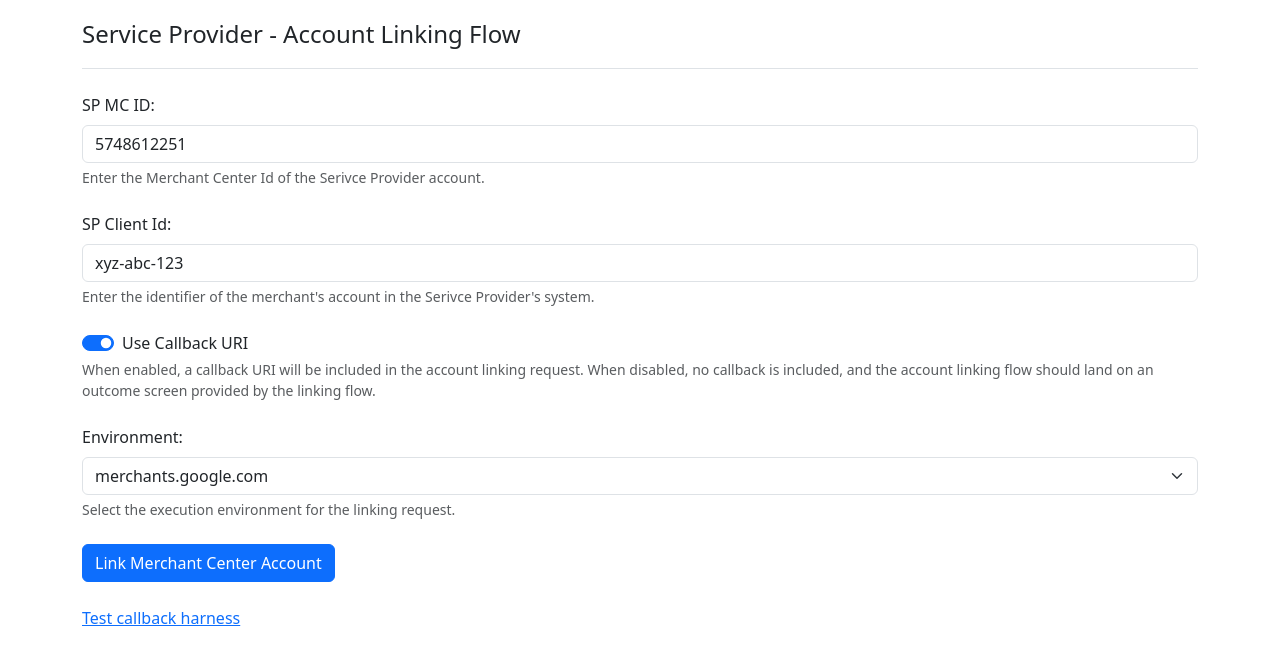
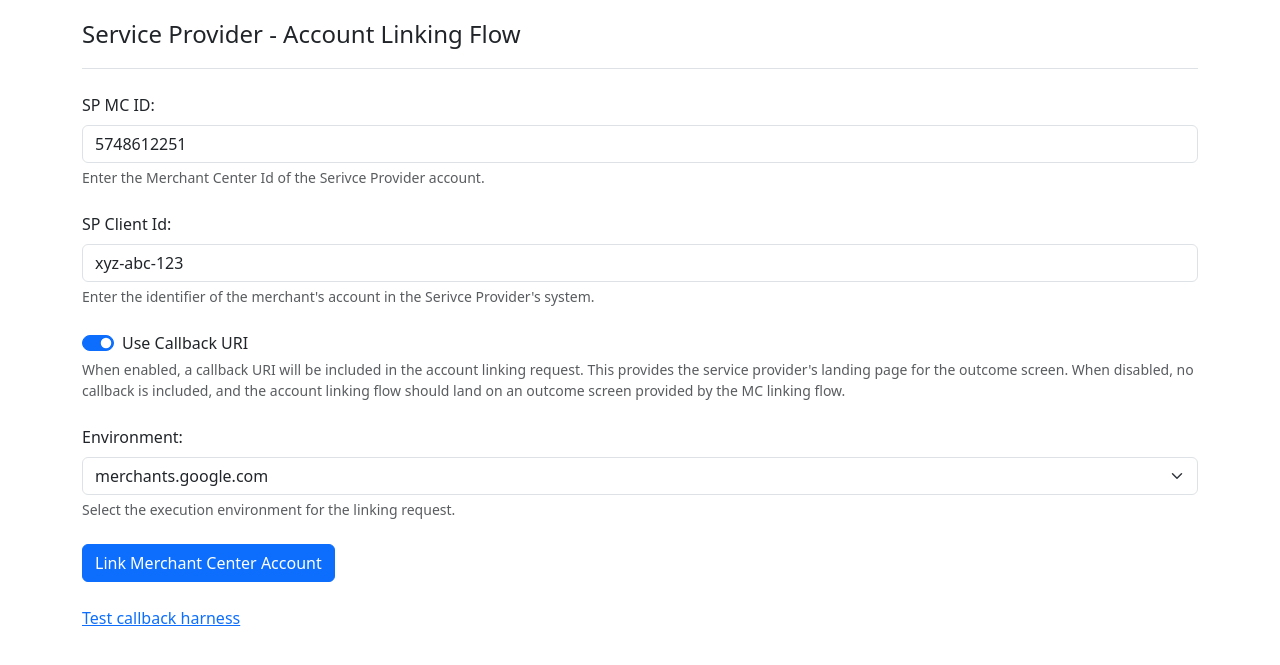
Before and after one commit to dwdii/dwdii.github.io, a Jekyll site: the page sp2/index.html, which Jekyll copies as it is, in a window 1280 px wide. Shown: the top 665 px of the page. Built offline with Jekyll 4.4.1, drawn with Linux system fonts in a browser that asks for light colours.

Commit message:
Update index.html

```diff
--- a/sp2/index.html
+++ b/sp2/index.html
@@ -41,8 +41,8 @@
 				  <label class="form-check-label" for="callbackUriSwitch">Use Callback URI</label>
 				</div>
 				<div id="spmcidHelpBlock" class="form-text">
-					When enabled, a callback URI will be included in the account linking request.
-					When disabled, no callback is included, and the account linking flow should land on an outcome screen provided by the linking flow.
+					When enabled, a callback URI will be included in the account linking request. This provides the service provider's landing page for the outcome screen.
+					When disabled, no callback is included, and the account linking flow should land on an outcome screen provided by the MC linking flow.
 				</div>
 			</div>
 			<div class="mb-4">
```
